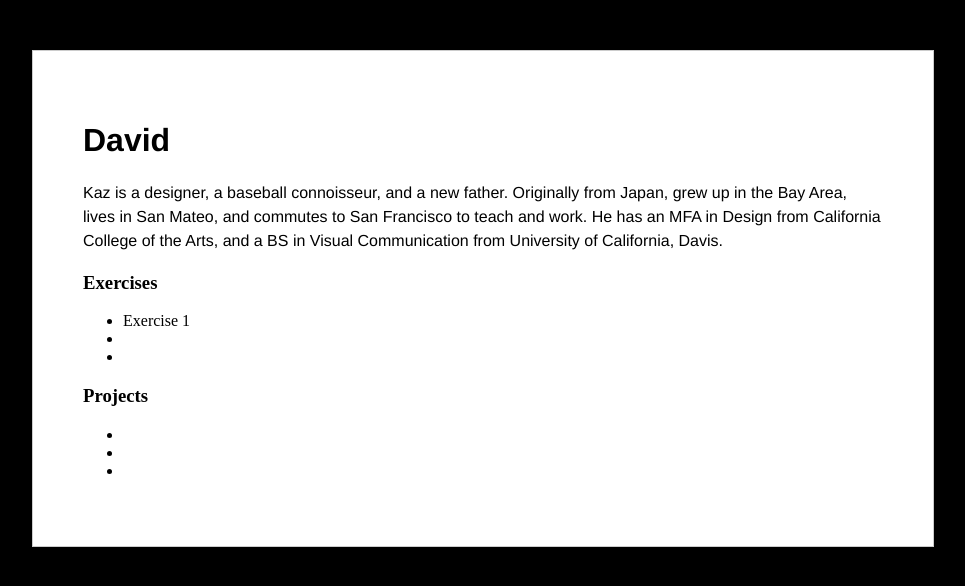
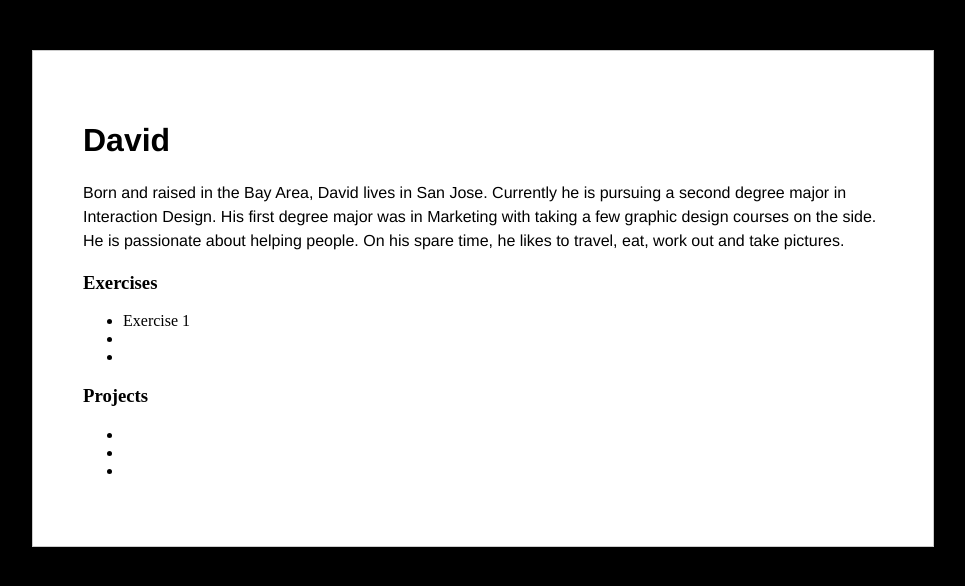
Before and after one commit to deltatronic/interactive1, a plain HTML site: page index.html in a window 1280 px wide. Shown: the whole page, without its empty margins (26-991 px from the left). Drawn offline with Linux system fonts and the light colour scheme.

Commit message:
Update index.html

```diff
--- a/index.html
+++ b/index.html
@@ -34,7 +34,7 @@
 
     <h1>David</h1>
 
-    <p id="bio">Kaz is a designer, a baseball connoisseur, and a new father. Originally from Japan, grew up in the Bay Area, lives in San Mateo, and commutes to San Francisco to teach and work. He has an MFA in Design from California College of the Arts, and a BS in Visual Communication from University of California, Davis.</p>
+    <p id="bio">Born and raised in the Bay Area, David lives in San Jose. Currently he is pursuing a second degree major in Interaction Design. His first degree major was in Marketing with taking a few graphic design courses on the side. He is passionate about helping people. On his spare time, he likes to travel, eat, work out and take pictures. </p>
 
     <div id="exercises">
       <h3>Exercises</h3>
```
